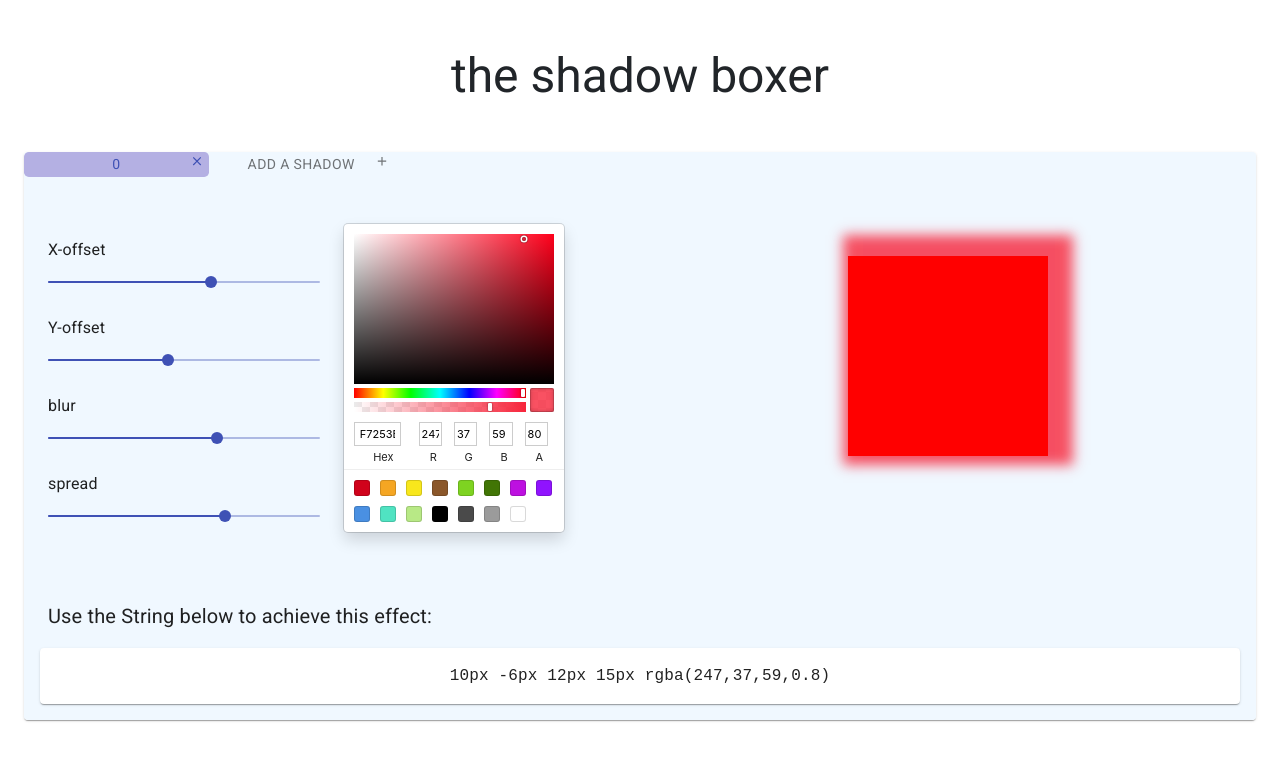
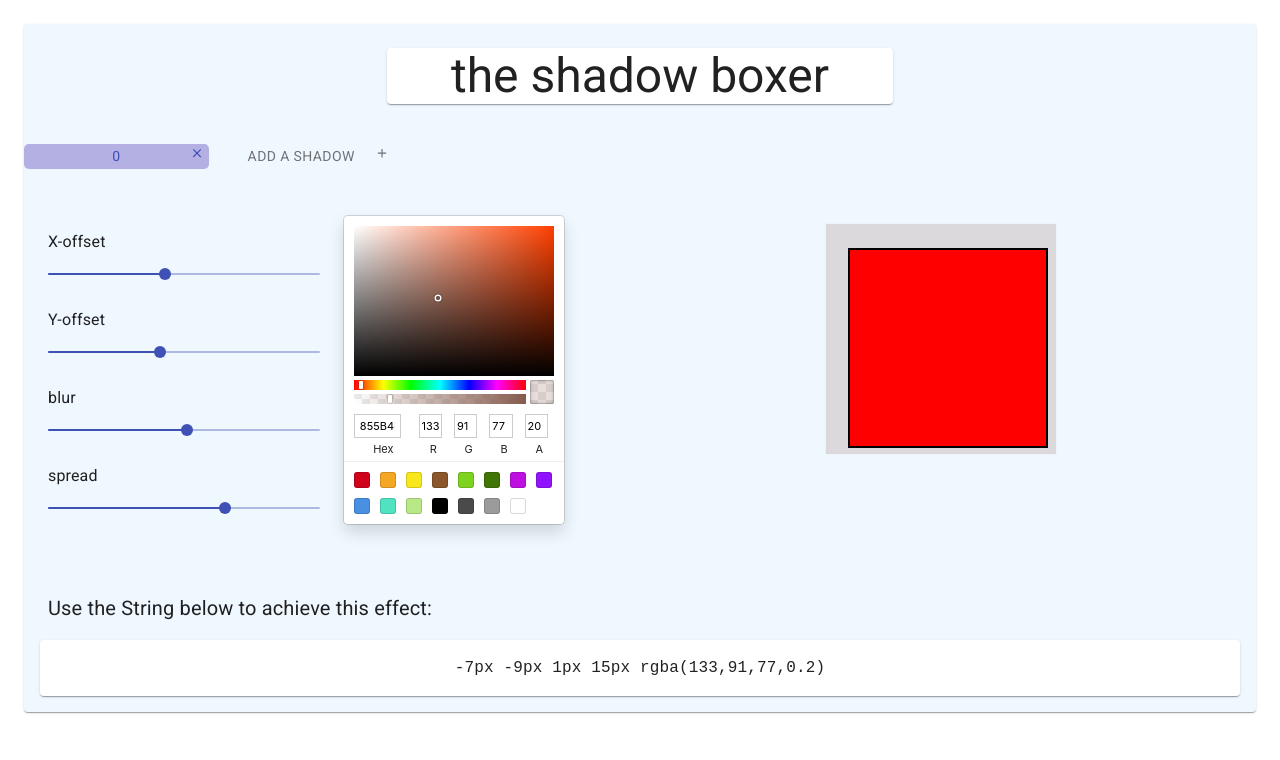
Before and after one commit to KarimKamel/shadow-boxer, a React (Create React App) app: page / in a window 1280 px wide. Shown: the top 760 px of the page. Built offline with nearby package versions, Linux system fonts and the light colour scheme.

Commit message:
add styling

```diff
--- a/src/components/ObjectContainer.js
+++ b/src/components/ObjectContainer.js
@@ -68,16 +68,17 @@ export default function ObjectContainer() {
 
 	return (
 		<Container className={classes.root}>
-			{console.log(makeRandomShadow())}
-			{console.log(makeRandomColor())}
-			<Box m={6}>
-				<Typography variant='h3' align='center' gutterBottom>
+			<Box mt={3}>
+				<Card className={classes.cardRoot}>
+					<CardContent className={classes.cardContent} variant='outlined'>
+						<Box p={3} pb={5}>
+							<Card className={classes.titleCard}>
+								<Typography variant='h3' align='center'>
 									the shadow boxer
 								</Typography>
+							</Card>
 						</Box>
 
-			<Card>
-				<CardContent className={classes.cardContent} variant='outlined'>
 						<Grid container className={classes.gridRoot}>
 							<Grid item xs={6} className={classes.gridItem}>
 								<Tabs
@@ -162,6 +163,7 @@ export default function ObjectContainer() {
 						</Grid>
 					</CardContent>
 				</Card>
+			</Box>
 		</Container>
 	);
 }
--- a/src/styles/ObjectContainerStyles.js
+++ b/src/styles/ObjectContainerStyles.js
@@ -1,6 +1,15 @@
 import { createUseStyles } from 'react-jss';
 
 const useStyles = createUseStyles({
+	titleCard: {
+		width: 'fit-content',
+		margin: 'auto',
+		paddingLeft: '4rem',
+		paddingRight: '4rem',
+	},
+	cardRoot: {
+		backgroundColor: 'aliceblue !important',
+	},
 	gridRoot: {
 		display: 'flex',
 		flexDirection: 'row',
@@ -8,12 +17,14 @@ const useStyles = createUseStyles({
 
 	gridItem: {
 		// margin: 'auto !important',
-		backgroundColor: 'aliceblue',
+		// backgroundColor: 'aliceblue',
 		display: 'flex',
 		flexDirection: 'column',
 	},
 
-	cardContent: { padding: '0 !important' },
+	cardContent: {
+		padding: '0 !important',
+	},
 	tabLabelIcon: {
 		minHeight: '0px !important',
 		// backgroundColor: 'blue !important',
--- a/src/styles/ObjectWithShadowStyles.js
+++ b/src/styles/ObjectWithShadowStyles.js
@@ -5,6 +5,7 @@ const useStyles = createUseStyles({
 		backgroundColor: 'red',
 		width: '200px',
 		height: '200px',
+		border: '2px solid black',
 		boxShadow: (shadow) => shadow,
 	},
 });
```
Also changed, not shown: 1 other file (tests, documents, lock files or other folders). Lines whose indentation alone changed are shown as unchanged.
